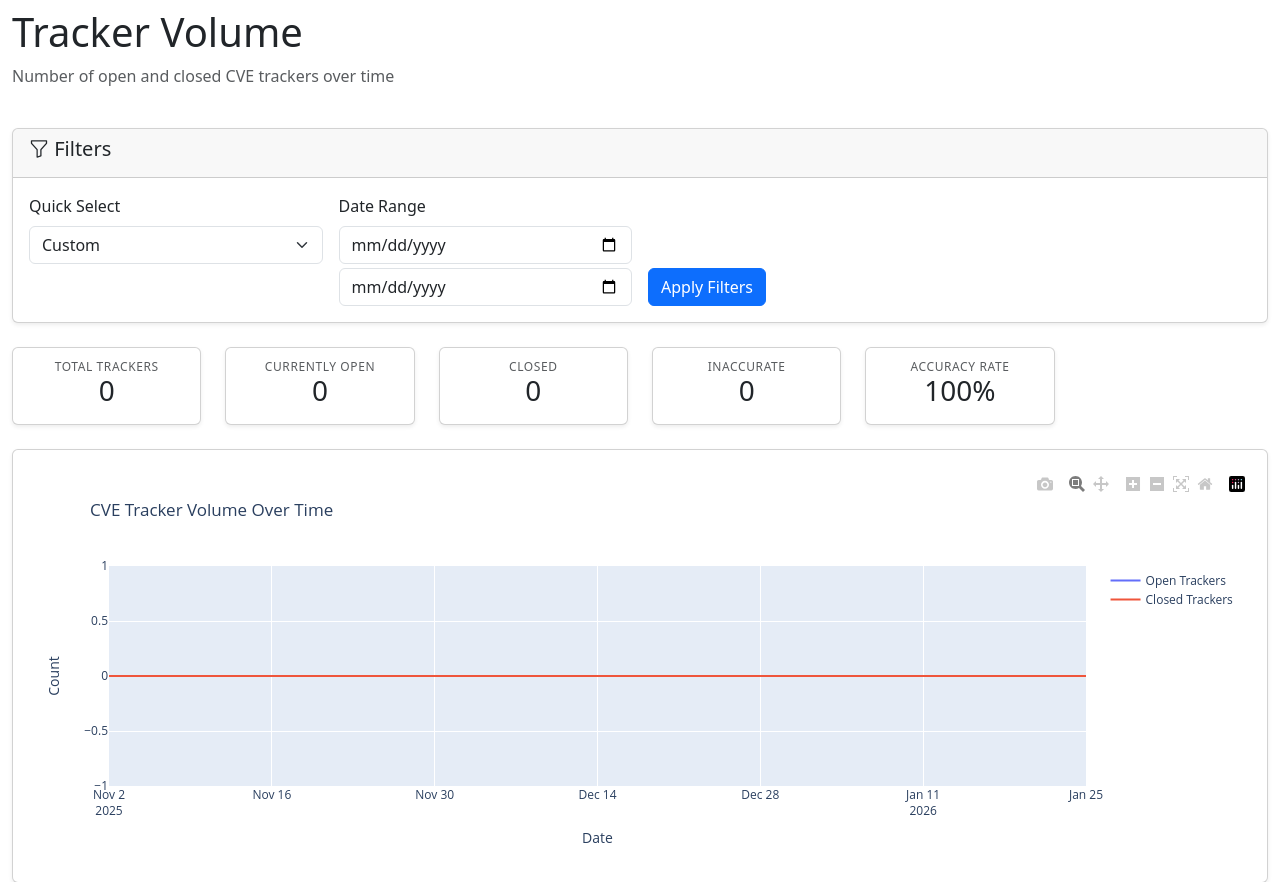
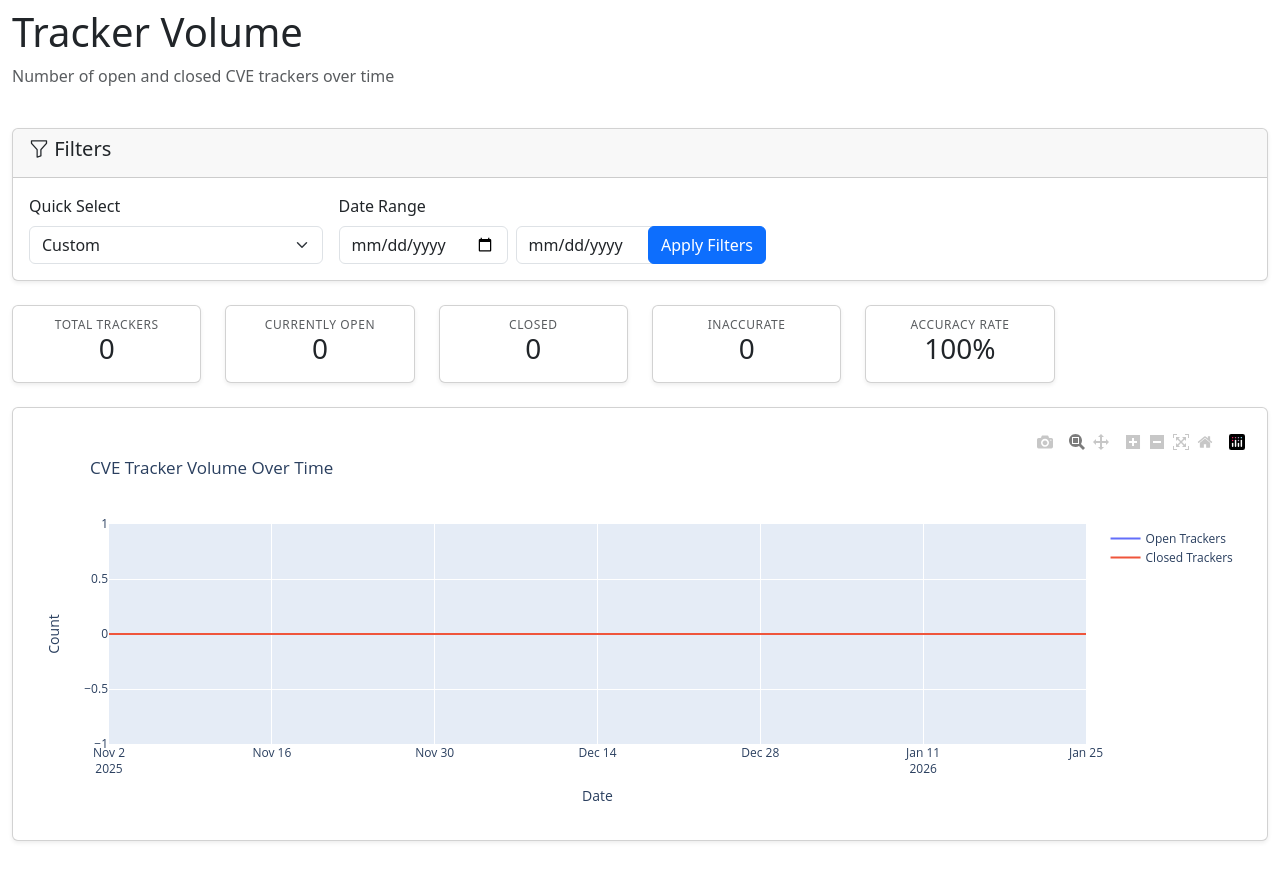
Before and after one commit to BillDett/caseload, a Flask app: page /trends/metric/tracker_volume in a window 1280 px wide. Shown: the part 104-986 px from the top of the page. Run offline with Flask 3, Linux system fonts and the light colour scheme; data that the repository does not hold is empty; some libraries are stand-ins or nearby versions.

```diff
--- a/app/templates/trends/metric.html
+++ b/app/templates/trends/metric.html
@@ -29,10 +29,12 @@
                     <div class="col-md-3">
                         <label class="form-label">{{ filter.label }}</label>
                         {% if filter.type == 'daterange' %}
-                        <input type="date" name="{{ key }}_start" id="{{ key }}_start" class="form-control"
-                               value="{{ request.args.get(key + '_start', '') }}">
-                        <input type="date" name="{{ key }}_end" id="{{ key }}_end" class="form-control mt-1"
-                               value="{{ request.args.get(key + '_end', '') }}">
+                        <div class="d-flex gap-2">
+                            <input type="date" name="{{ key }}_start" id="{{ key }}_start" class="form-control"
+                                   value="{{ request.args.get(key + '_start', '') }}">
+                            <input type="date" name="{{ key }}_end" id="{{ key }}_end" class="form-control"
+                                   value="{{ request.args.get(key + '_end', '') }}">
+                        </div>
                         {% elif filter.type == 'select' %}
                         <select name="{{ key }}" id="{{ key }}" class="form-select">
                             {% if filter.options %}
```
